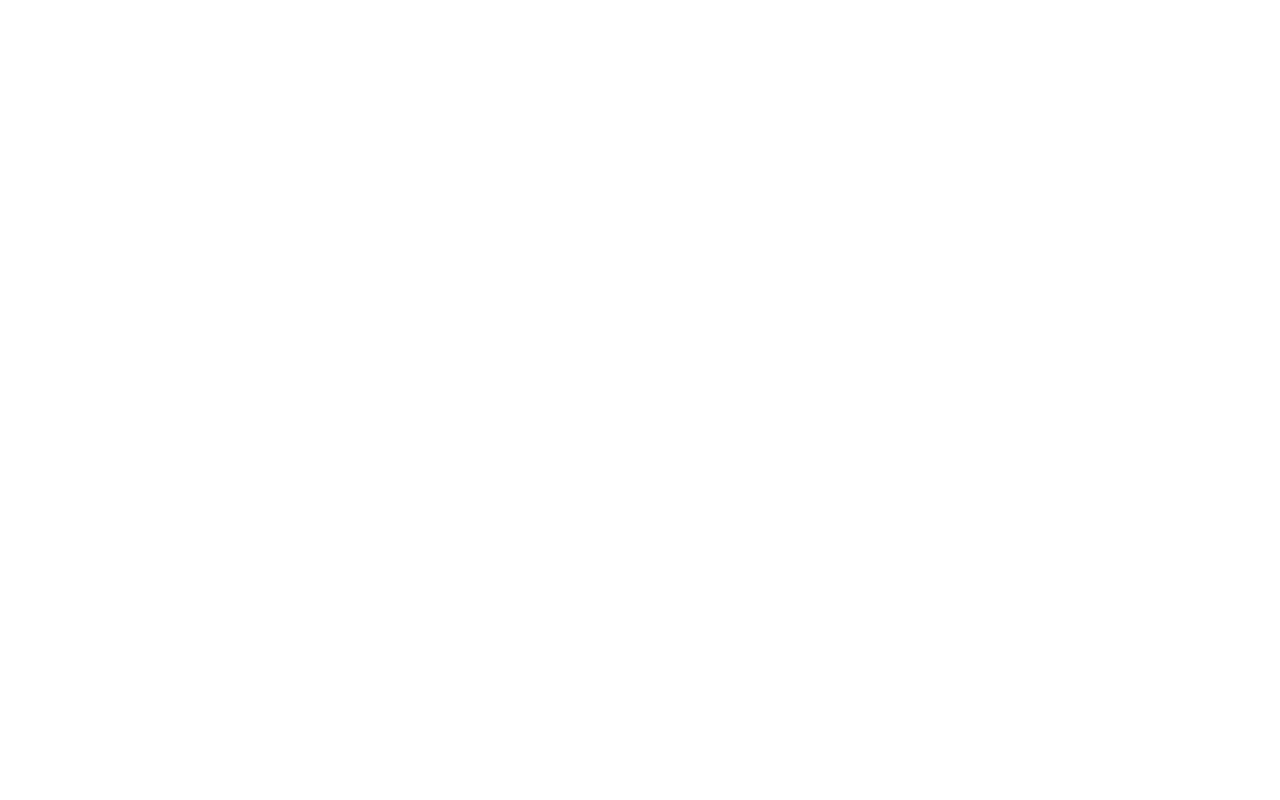
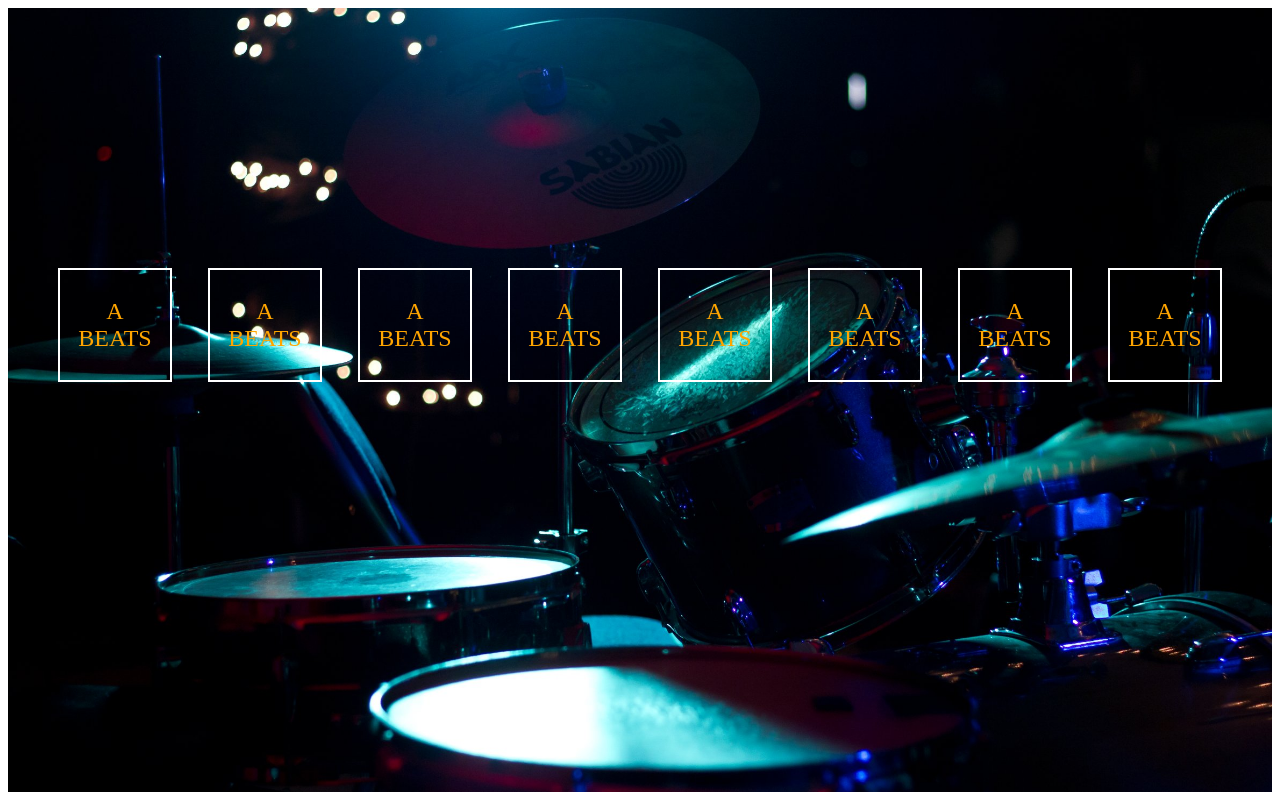
Before and after one commit to pragyes31/JS30-challenge, a plain HTML site: page JS#1- Drum Kit/index.html in a window 1280 px wide. Drawn offline with Linux system fonts and the light colour scheme.

Commit message:
minor changes

```diff
--- a/JS#1- Drum Kit/index.html
+++ b/JS#1- Drum Kit/index.html
@@ -1,9 +1,44 @@
 <html>
   <head>
-    <title>To Do List</title>
+    <title>Drum kit</title>
     <link rel="stylesheet" href="style.css">
     <script src="script.js"></script>
   </head>
   <body>
-
+    <div class="outerBox">
+      <div class="keys-container">
+        <div class="key">
+          <div>A</div>
+          <div>BEATS</div>
+        </div>
+        <div class="key">
+          <div>A</div>
+          <div>BEATS</div>
+        </div>
+        <div class="key">
+          <div>A</div>
+          <div>BEATS</div>
+        </div>
+        <div class="key">
+          <div>A</div>
+          <div>BEATS</div>
+        </div>
+        <div class="key">
+          <div>A</div>
+          <div>BEATS</div>
+        </div>
+        <div class="key">
+          <div>A</div>
+          <div>BEATS</div>
+        </div>
+        <div class="key">
+          <div>A</div>
+          <div>BEATS</div>
+        </div>
+        <div class="key">
+          <div>A</div>
+          <div>BEATS</div>
+        </div>
+      </div>
+    </div>
   </body>
--- a/JS#1- Drum Kit/style.css
+++ b/JS#1- Drum Kit/style.css
@@ -0,0 +1,36 @@
+.outerBox {
+  background: url("images/drums2.jpg") #ffffff;
+  height: 100%;
+  background-size: cover;
+  display: flex;
+  justify-content: center;
+  align-items: center;
+}
+
+.keys-container {
+  height: 120px;
+  width: 1200px;
+  margin-bottom: 150px;
+  display: flex;
+  justify-content:space-around;
+  align-items: center;
+}
+
+.key {
+  height: 110px;
+  width: 110px;
+  border: 2px solid #fff;
+  display: flex;
+  flex-direction: column;
+  justify-content: center;
+  align-items: center;
+  color: orange;
+  font-size: 24px;
+
+}
+
+.playing{
+  font-size: 25px;
+  font-weight: bold;
+  border: 3px solid yellow;
+}
```
Also changed, not shown: JS#1- Drum Kit/images/drums.jpg (added), JS#1- Drum Kit/images/drums1.jpg (added), JS#1- Drum Kit/images/drums2.jpg (added), JS#1- Drum Kit/images/images.jpg (added).
